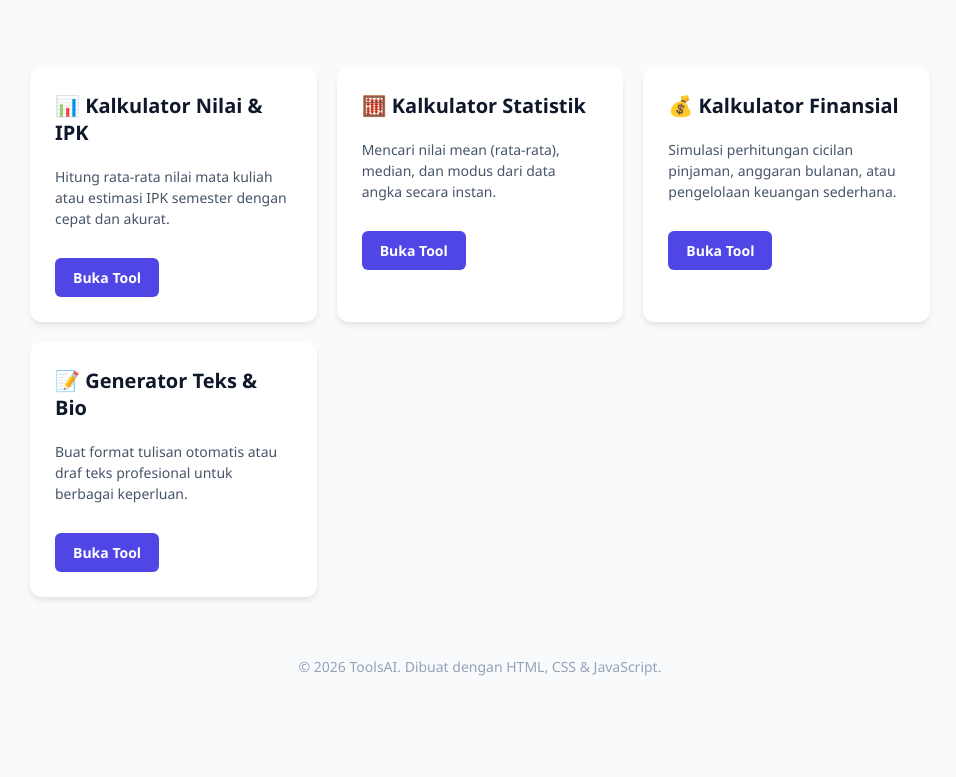
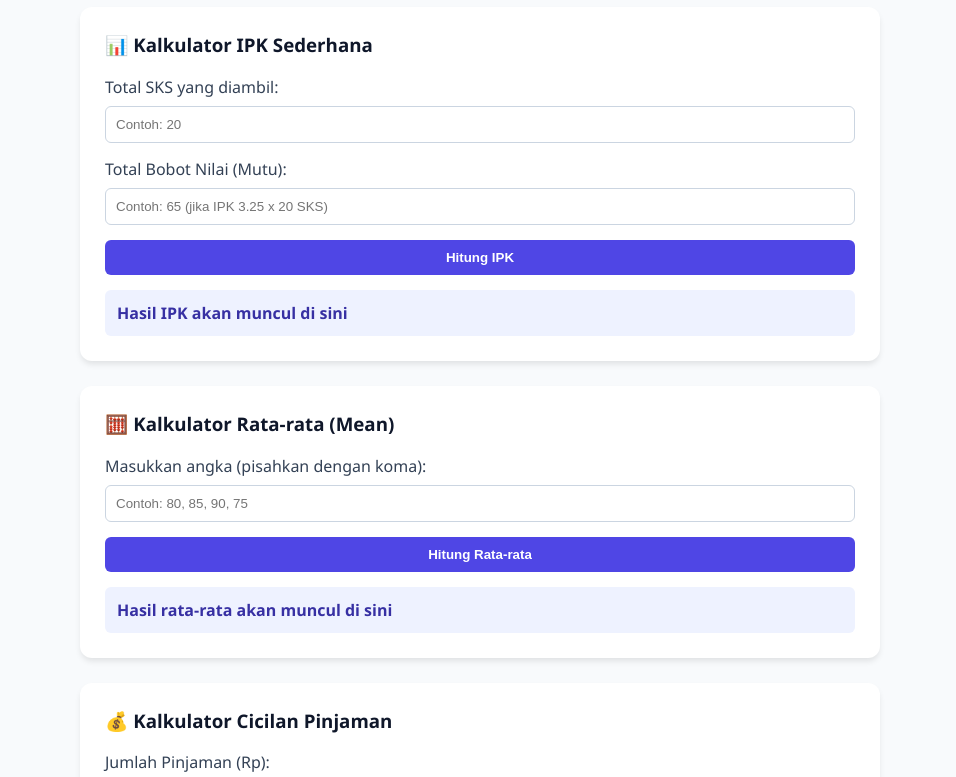
Before and after one commit to y9hwfc79wv-ui/toolsai, a plain HTML site: page index.html in a window 1280 px wide. Shown: the part 198-975 px from the top of the page, without its empty margins (160-1116 px from the left). Before the commit the page ends 924 px from the top, so only its background shows below. Drawn offline with Linux system fonts and the light colour scheme.

Commit message:
Update index.html

```diff
--- a/index.html
+++ b/index.html
@@ -14,66 +14,66 @@
         }
         .header {
             text-align: center;
-            padding: 40px 20px;
+            padding: 30px 20px;
         }
         h1 {
-            font-size: 38px;
+            font-size: 36px;
             color: #1e293b;
             margin-bottom: 10px;
         }
         p.subtitle {
-            font-size: 18px;
+            font-size: 16px;
             color: #64748b;
             max-width: 600px;
             margin: 0 auto;
         }
-        .grid-container {
-            display: grid;
-            grid-template-columns: repeat(auto-fit, minmax(280px, 1fr));
-            gap: 20px;
-            max-width: 900px;
-            margin: 30px auto;
-            padding: 0 10px;
+        .container {
+            max-width: 800px;
+            margin: 20px auto;
         }
         .card {
             background: white;
             padding: 25px;
             border-radius: 12px;
             box-shadow: 0 4px 6px -1px rgba(0, 0, 0, 0.1);
-            transition: transform 0.2s, box-shadow 0.2s;
-            text-align: left;
-        }
-        .card:hover {
-            transform: translateY(-5px);
-            box-shadow: 0 10px 15px -3px rgba(0, 0, 0, 0.1);
+            margin-bottom: 25px;
         }
         .card h3 {
             margin-top: 0;
             color: #0f172a;
-            font-size: 20px;
         }
-        .card p {
-            color: #475569;
-            font-size: 14px;
-            line-height: 1.5;
+        input, select {
+            width: 100%;
+            padding: 10px;
+            margin: 8px 0 15px 0;
+            border: 1px solid #cbd5e1;
+            border-radius: 6px;
+            box-sizing: border-box;
         }
-        .btn {
-            display: inline-block;
-            margin-top: 15px;
-            padding: 10px 18px;
+        button {
             background: #4f46e5;
             color: white;
-            text-decoration: none;
+            border: none;
+            padding: 10px 20px;
             border-radius: 6px;
-            font-size: 14px;
+            cursor: pointer;
             font-weight: bold;
+            width: 100%;
         }
-        .btn:hover {
+        button:hover {
             background: #4338ca;
+        }
+        .result {
+            margin-top: 15px;
+            padding: 12px;
+            background: #eef2ff;
+            border-radius: 6px;
+            font-weight: bold;
+            color: #3730a3;
         }
         footer {
             text-align: center;
-            padding: 30px;
+            padding: 20px;
             color: #94a3b8;
             font-size: 14px;
         }
@@ -83,36 +83,41 @@
 
     <div class="header">
         <h1>ToolsAI 🚀</h1>
-        <p class="subtitle">Kumpulan tools online gratis dan praktis untuk mempermudah tugas, kuliah, dan produktivitas harianmu.</p>
+        <p class="subtitle">Kumpulan tools online gratis dan praktis untuk kebutuhan harianmu.</p>
     </div>
 
-    <div class="grid-container">
-        <!-- Tool 1 -->
+    <div class="container">
+        <!-- TOOL 1: Kalkulator IPK Sederhana -->
         <div class="card">
-            <h3>📊 Kalkulator Nilai & IPK</h3>
-            <p>Hitung rata-rata nilai mata kuliah atau estimasi IPK semester dengan cepat dan akurat.</p>
-            <a href="#" class="btn" onclick="bukaTool('Kalkulator IPK')">Buka Tool</a>
+            <h3>📊 Kalkulator IPK Sederhana</h3>
+            <label>Total SKS yang diambil:</label>
+            <input type="number" id="sks" placeholder="Contoh: 20">
+            <label>Total Bobot Nilai (Mutu):</label>
+            <input type="number" id="mutu" placeholder="Contoh: 65 (jika IPK 3.25 x 20 SKS)">
+            <button onclick="hitungIPK()">Hitung IPK</button>
+            <div class="result" id="hasilIPK">Hasil IPK akan muncul di sini</div>
         </div>
 
-        <!-- Tool 2 -->
+        <!-- TOOL 2: Kalkulator Statistik (Rata-rata / Mean) -->
         <div class="card">
-            <h3>🧮 Kalkulator Statistik</h3>
-            <p>Mencari nilai mean (rata-rata), median, dan modus dari data angka secara instan.</p>
-            <a href="#" class="btn" onclick="bukaTool('Kalkulator Statistik')">Buka Tool</a>
+            <h3>🧮 Kalkulator Rata-rata (Mean)</h3>
+            <label>Masukkan angka (pisahkan dengan koma):</label>
+            <input type="text" id="dataAngka" placeholder="Contoh: 80, 85, 90, 75">
+            <button onclick="hitungStatistik()">Hitung Rata-rata</button>
+            <div class="result" id="hasilStatistik">Hasil rata-rata akan muncul di sini</div>
         </div>
 
-        <!-- Tool 3 -->
+        <!-- TOOL 3: Kalkulator Simulasi Cicilan / Finansial -->
         <div class="card">
-            <h3>💰 Kalkulator Finansial</h3>
-            <p>Simulasi perhitungan cicilan pinjaman, anggaran bulanan, atau pengelolaan keuangan sederhana.</p>
-            <a href="#" class="btn" onclick="bukaTool('Kalkulator Finansial')">Buka Tool</a>
-        </div>
-
-        <!-- Tool 4 -->
-        <div class="card">
-            <h3>📝 Generator Teks & Bio</h3>
-            <p>Buat format tulisan otomatis atau draf teks profesional untuk berbagai keperluan.</p>
-            <a href="#" class="btn" onclick="bukaTool('Generator Teks')">Buka Tool</a>
+            <h3>💰 Kalkulator Cicilan Pinjaman</h3>
+            <label>Jumlah Pinjaman (Rp):</label>
+            <input type="number" id="pinjaman" placeholder="Contoh: 5000000">
+            <label>Bunga per Bulan (%):</label>
+            <input type="number" id="bunga" placeholder="Contoh: 2">
+            <label>Tenor / Jangka Waktu (Bulan):</label>
+            <input type="number" id="tenor" placeholder="Contoh: 12">
+            <button onclick="hitungCicilan()">Hitung Cicilan</button>
+            <div class="result" id="hasilCicilan">Estimasi cicilan per bulan akan muncul di sini</div>
         </div>
     </div>
 
@@ -121,8 +126,48 @@
     </footer>
 
     <script>
-        function bukaTool(namaTool) {
-            alert("Fitur " + namaTool + " sedang disiapkan dan akan segera bisa digunakan! 🚀");
+        // Logika Tool 1: IPK
+        function hitungIPK() {
+            let sks = parseFloat(document.getElementById('sks').value);
+            let mutu = parseFloat(document.getElementById('mutu').value);
+            if (!sks || !mutu || sks === 0) {
+                document.getElementById('hasilIPK').innerText = "Masukkan angka yang valid!";
+                return;
+            }
+            let ipk = mutu / sks;
+            document.getElementById('hasilIPK').innerText = "Estimasi IPK Anda: " + ipk.toFixed(2);
+        }
+
+        // Logika Tool 2: Statistik Rata-rata
+        function hitungStatistik() {
+            let input = document.getElementById('dataAngka').value;
+            if (!input) {
+                document.getElementById('hasilStatistik').innerText = "Masukkan data angka terlebih dahulu!";
+                return;
+            }
+            let arr = input.split(',').map(item => parseFloat(item.trim()));
+            if (arr.some(isNaN)) {
+                document.getElementById('hasilStatistik').innerText = "Format angka salah! Gunakan tanda koma (,).";
+                return;
+            }
+            let sum = arr.reduce((a, b) => a + b, 0);
+            let mean = sum / arr.length;
+            document.getElementById('hasilStatistik').innerText = "Nilai Rata-rata (Mean): " + mean.toFixed(2);
+        }
+
+        // Logika Tool 3: Finansial Cicilan
+        function hitungCicilan() {
+            let p = parseFloat(document.getElementById('pinjaman').value);
+            let b = parseFloat(document.getElementById('bunga').value) / 100;
+            let t = parseInt(document.getElementById('tenor').value);
+            if (!p || isNaN(b) || !t) {
+                document.getElementById('hasilCicilan').innerText = "Mohon isi semua kolom dengan benar!";
+                return;
+            }
+            let totalBunga = p * b * t;
+            let totalBayar = p + totalBunga;
+            let cicilanPerBulan = totalBayar / t;
+            document.getElementById('hasilCicilan').innerText = "Cicilan per Bulan: Rp " + cicilanPerBulan.toLocaleString('id-ID', {maximumFractionDigits: 0});
         }
     </script>
 
```
